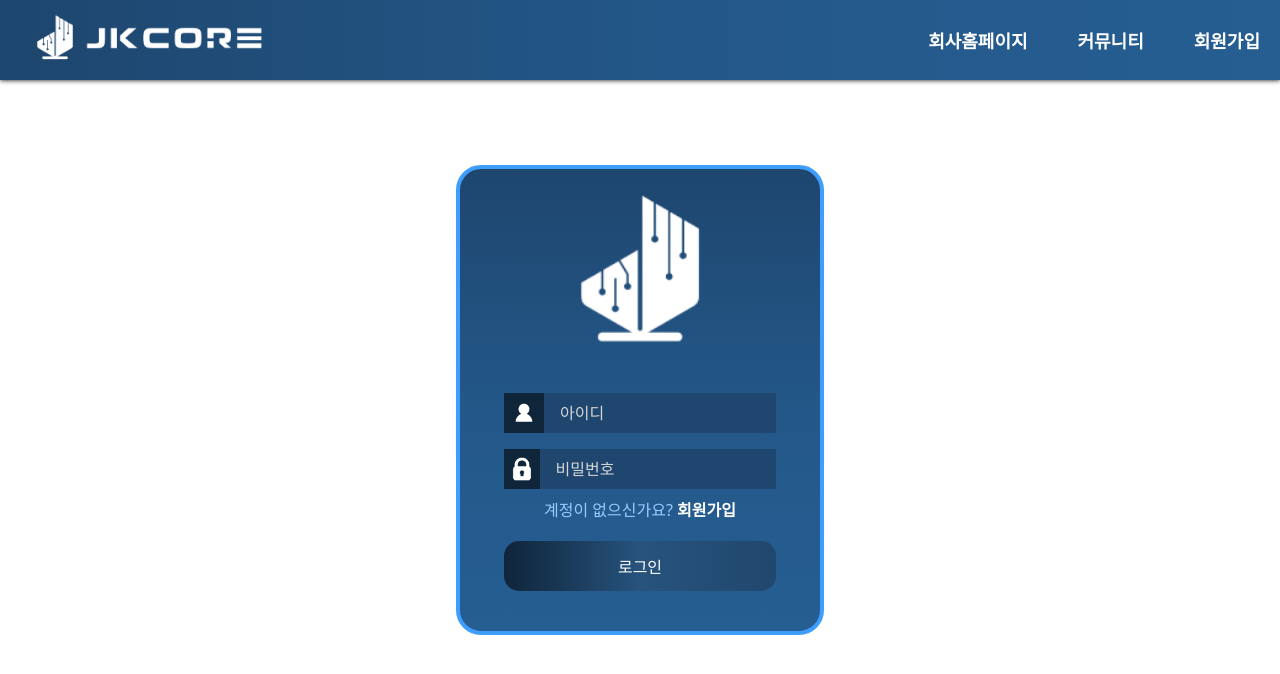
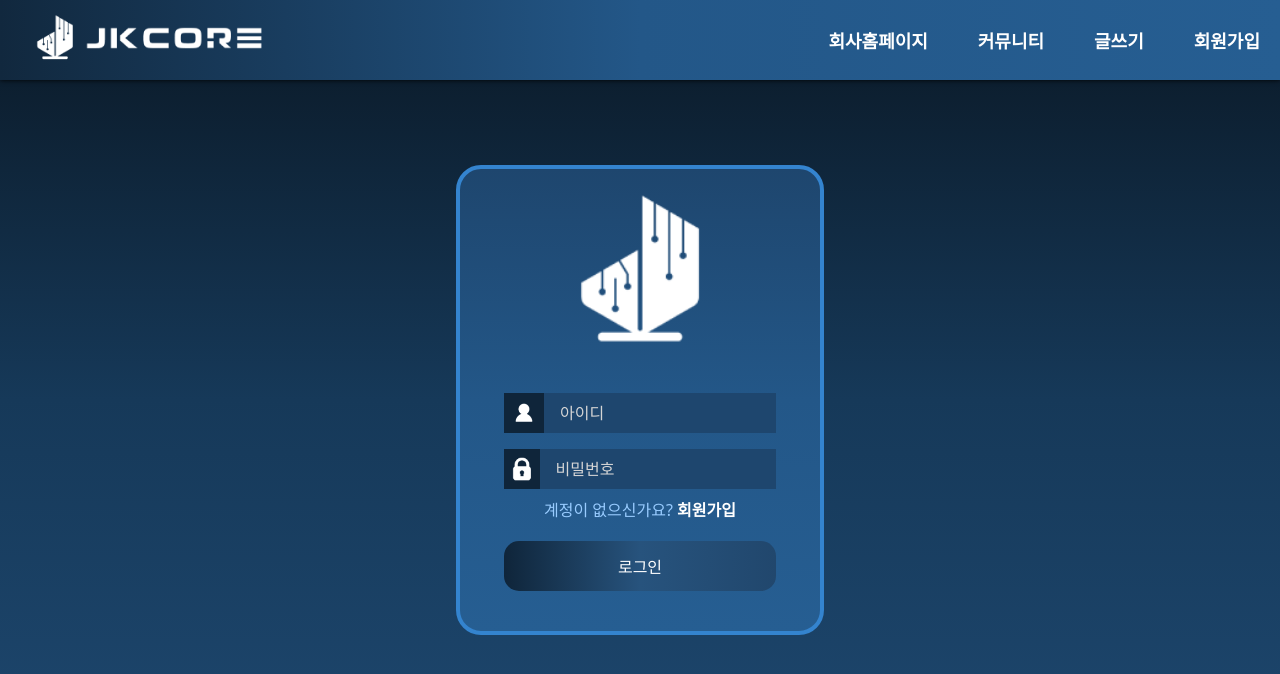
Before and after one commit to KimKyungYun/board_app, a React (Create React App) app: page /login in a window 1280 px wide. Shown: the top 674 px of the page. Built offline with nearby package versions, Linux system fonts and the light colour scheme; a web font is replaced by a local one.

Commit message:
fix: 전체적인 디자인 변경

```diff
--- a/src/components/Auth/AuthDetail/AuthDetail.module.scss
+++ b/src/components/Auth/AuthDetail/AuthDetail.module.scss
@@ -7,7 +7,7 @@
     font-weight: 700;
     line-height: 40px;
     font-size: 32px;
-    color: #5cadff;
+    color: #235788;
     padding-bottom: 10px;
   }
 
--- a/src/components/Auth/AuthModal/AuthModal.module.scss
+++ b/src/components/Auth/AuthModal/AuthModal.module.scss
@@ -43,7 +43,7 @@
       justify-content: center;
       width: 125px;
       height: 44px;
-      background: #99ccff;
+      background: linear-gradient(to bottom, #1e466e, #235788, #265e92);
       margin-right: 20px;
       border: none;
       appearance: none;
--- a/src/components/Auth/AuthModal/index.tsx
+++ b/src/components/Auth/AuthModal/index.tsx
@@ -11,6 +11,7 @@ interface ModalData {
 
 export default function AuthModal({ title, content, isOpen }: ModalData) {
   const navigate = useNavigate();
+
   return (
     <div className={styles.modal}>
       <div className={styles.modal__popup}>
--- a/src/components/common/Modal/Modal.module.scss
+++ b/src/components/common/Modal/Modal.module.scss
@@ -43,7 +43,7 @@
       justify-content: center;
       width: 125px;
       height: 44px;
-      background: #99ccff;
+      background: linear-gradient(to bottom, #1e466e, #235788, #265e92);
       margin-right: 20px;
       border: none;
       appearance: none;
--- a/src/components/common/TopNavigation/TopNavigation.module.scss
+++ b/src/components/common/TopNavigation/TopNavigation.module.scss
@@ -8,7 +8,7 @@
   display: grid;
   grid-template-columns: 1fr 1fr;
   align-items: center;
-  background: linear-gradient(to right, #1e466e, #235788, #265e92);
+  background: linear-gradient(to right, #11283e, #235788, #265e92);
   z-index: 999;
 
   @include media.media-breakpoint-down(mobile) {
--- a/src/components/common/TopNavigation/index.tsx
+++ b/src/components/common/TopNavigation/index.tsx
@@ -15,10 +15,6 @@ export default function TopNavigation() {
   const [modal, setModal] = useState<boolean>(false);
   const [view, setView] = useState<boolean>(false);
 
-  const signOut = () => {
-    sessionStorage.removeItem("accessToken");
-    localStorage.removeItem("refreshToken");
-  };
   return (
     <nav className={styles.navbar}>
       {modal && (
@@ -42,7 +38,6 @@ export default function TopNavigation() {
             onClick={() => setView(!view)}
           />
         )}
-
         <ul
           className={cn({
             [styles["navbar__links"]]: !isMobile,
@@ -74,6 +69,21 @@ export default function TopNavigation() {
               커뮤니티
             </Link>
           </li>
+          {location.pathname !== "/list" && (
+            <li>
+              <Link
+                to="/post"
+                className={cn({
+                  [styles.navbar__link]: true,
+                  [styles["navbar__link--clicked"]]:
+                    location.pathname === "/list",
+                })}
+                onClick={() => setView(false)}
+              >
+                글쓰기
+              </Link>
+            </li>
+          )}
           {!auth ? (
             <>
               {location.pathname !== "/login" && (
@@ -100,7 +110,7 @@ export default function TopNavigation() {
               )}
             </>
           ) : (
-            <li onClick={signOut}>
+            <li>
               <span
                 className={styles.navbar__link}
                 onClick={() => {
--- a/src/pages/Auth/Login/Login.module.scss
+++ b/src/pages/Auth/Login/Login.module.scss
@@ -5,6 +5,7 @@
   justify-content: center;
   align-items: center;
   min-height: 100vh;
+  background: linear-gradient(to bottom, #0a1825, #163959, #1e4870);
 
   @include media.media-breakpoint-down(mobile) {
     align-items: normal;
@@ -30,7 +31,7 @@
   text-align: center;
   align-items: center;
   flex-direction: column;
-  border: 4px solid #3d9eff;
+  border: 4px solid #3484cf;
   border-radius: 25px;
   background: linear-gradient(to bottom, #1e466e, #235788, #265e92);
   width: 100%;
@@ -87,6 +88,10 @@
       text-decoration: none;
       font-weight: 700;
       color: #ffffff;
+
+      &:hover {
+        color: #f0f0f0;
+      }
     }
   }
 
--- a/src/pages/Auth/Login/index.tsx
+++ b/src/pages/Auth/Login/index.tsx
@@ -1,7 +1,6 @@
 import { Link, useNavigate } from "react-router-dom";
 import { ReactComponent as ErrorIcon } from "assets/Icon/error.svg";
 import styles from "./Login.module.scss";
-import AuthDetail from "components/Auth/AuthDetail";
 import { useForm } from "react-hook-form";
 import { PASSWORD_REGEXP } from "components/Auth/static/Regexp";
 import { useState } from "react";
@@ -18,7 +17,6 @@ interface LoginFormInput {
 const useLoginRequest = ({
   onError,
 }: {
-  onSuccess?: (success: string) => void;
   onError?: (error: string) => void;
 }) => {
   const navigate = useNavigate();
@@ -39,7 +37,7 @@ const useLoginRequest = ({
         localStorage.setItem("refreshToken", data.refreshToken);
         navigate("/");
       } catch (error) {
-        console.log("서버 통신 중 오류가 발생했습니다.");
+        onError?.("아이디 비밀번호를 확인해주세요.");
       }
     }
   };
--- a/src/pages/Auth/Signup/Signup.module.scss
+++ b/src/pages/Auth/Signup/Signup.module.scss
@@ -5,11 +5,10 @@
   justify-content: center;
   align-items: center;
   min-height: 100vh;
-  // background: linear-gradient(to bottom, #0f2337, #215586, #296aa7);
+  background: linear-gradient(to bottom, #1e466e, #235788, #265e92);
 
   @include media.media-breakpoint-down(mobile) {
     align-items: flex-start;
-    margin-top: 120px;
   }
 }
 
@@ -18,13 +17,16 @@
   display: flex;
   flex-direction: column;
   justify-content: center;
-  border: 4px solid #3d9eff;
+  border: 4px solid #3484cf;
   background: linear-gradient(to bottom, #0f2337, #215586, #296aa7);
   border-radius: 25px;
+  margin-top: 40px;
   padding: 20px 10px;
+
   @include media.media-breakpoint-down(mobile) {
     width: 90%;
     display: block;
+    margin-top: 50px;
   }
   &__container {
     display: flex;
--- a/src/pages/Post/Post.module.scss
+++ b/src/pages/Post/Post.module.scss
@@ -99,7 +99,7 @@
       margin-bottom: 10px;
       border-radius: 5px;
       border: none;
-      background-color: #99ccff;
+      background: linear-gradient(to right, #11283e, #235788, #265e92);
       color: #ffffff;
 
       &:hover {
--- a/src/pages/Post/index.tsx
+++ b/src/pages/Post/index.tsx
@@ -101,7 +101,7 @@ export default function Post() {
                 파일찾기
               </label>
               <div className={styles["form__preview--name"]}>
-                {fileName ? fileName : "첨부파일"}
+                {fileName ? fileName + "..." : "첨부파일"}
               </div>
               <input
                 accept="image/*"
```
Also changed, not shown: src/utils/ts/checkAxiosError.ts (deleted, +0 -14 lines).
